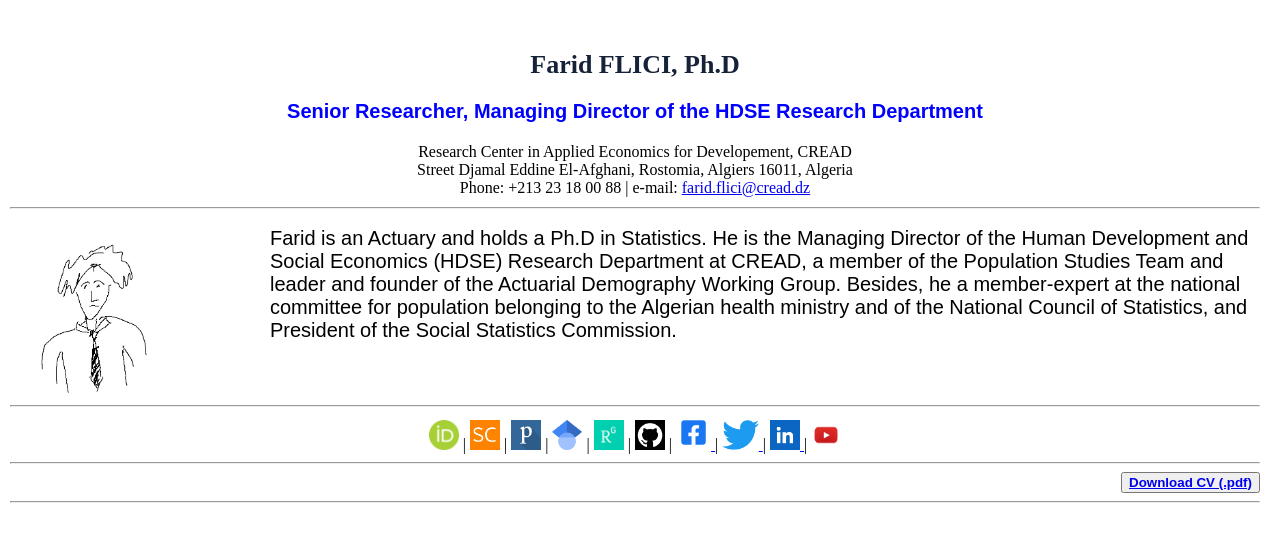
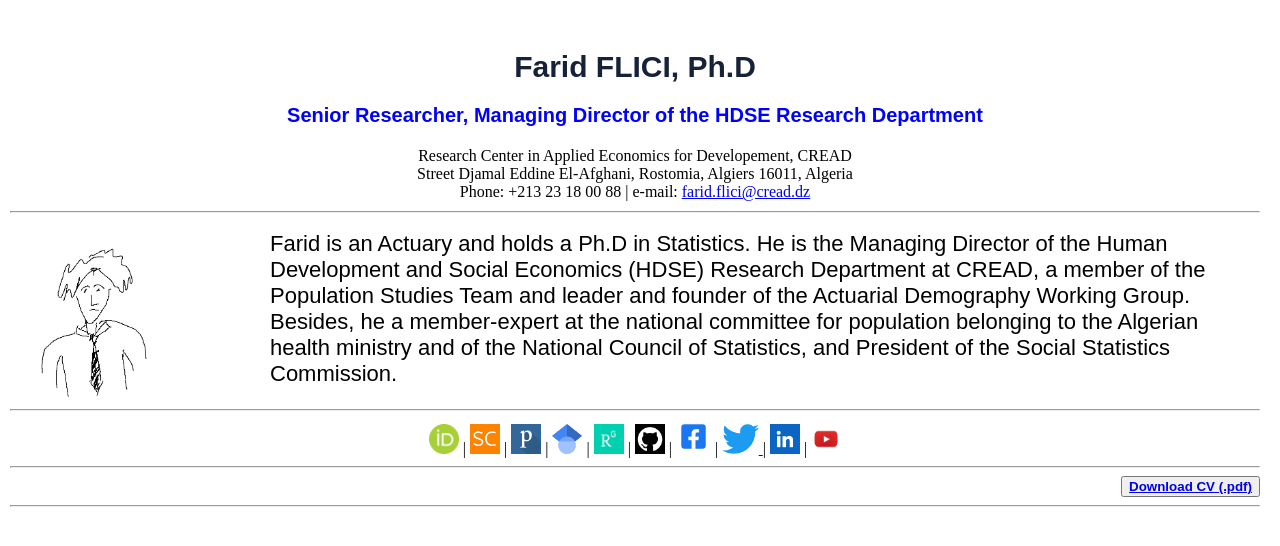
Before and after one commit to Farid-FLICI/farid-flici.github.io, a Jekyll site: the page researchername.html, which Jekyll copies as it is, in a window 1280 px wide. Shown: the top 546 px of the page. Built offline with Jekyll 4.4.1, drawn with Linux system fonts in a browser that asks for light colours.

Commit message:
Update researchername.html

```diff
--- a/researchername.html
+++ b/researchername.html
@@ -6,12 +6,13 @@
 <style>
 
 body {margin: 0;       }
-p{               font-family: sans-serif;   font-size: 18px; text-align: justify; margin: 10px 10px 10px 10px }
-p2{              font-family: sans-serif;   font-size: 20px; text-align: justify; }
-h1{              font-family: Merriweather; font-size: 26px; font-weight: bold ; text-align: center  ; color:#152238    }
+p{               font-family: sans-serif;   font-size: 20px; text-align: justify; margin: 10px 10px 10px 10px }
+p2{              font-family: sans-serif;   font-size: 22px; text-align: justify; }
+h1{              font-family: sans-serif; font-size: 30px; font-weight: bold ; text-align: center  ; color:#152238    }
 h2{              font-family: sans-serif;   font-size: 22px; font-weight: bold ; text-align: center; background-color: #05294a; color:white  }
 h3{              font-family: sans-serif;   font-size: 20px; font-weight: bold ; text-align: center  ; color: blue; }
 h4{              font-family: sans-serif;   font-size: 18px; font-weight: bold ; text-align: center     }
+  .b {color: #12ff1a; text-decoration: none;   }
 
 * {  box-sizing: border-box;}
 .column {  float: left;  padding: 10px;  height: 180px;}
@@ -36,7 +37,7 @@ Phone: +213 23 18 00 88 |  e-mail: <a href="farid.flici@cread.dz" > farid.flici@
 <hr>
  <div class="row">
  <div class="column left" style="background-color:#white;">
-<p><img src="/pic_mister_researcher.jpg", height= "160" alt=" " style="float: center;"/></p>
+<p><img src="/pic_mister_researcher.jpg", height= "160" alt=" " style="float: center; text-align:center"/></p>
   </div>
   <div class="column right" style="background-color:white;">
  <p2 style="text-align: justify"> Farid is an Actuary and holds a Ph.D in Statistics. He is the Managing Director of the Human Development and Social Economics (HDSE) Research Department at CREAD,
@@ -60,13 +61,13 @@ Phone: +213 23 18 00 88 |  e-mail: <a href="farid.flici@cread.dz" > farid.flici@
    <a class="a">|</a>
   <a href="https://github.com/Farid-FLICI" target="_blank"><img height="30" src="/github-logo.png"/></a>
    <a class="a">|</a>
-   <a href="https://www.facebook.com/flicifarid"  target="_blank"><img height="35" src=" /facebook-logo.png"/> </a>
+   <a href="https://www.facebook.com/flicifarid"  target="_blank"><img height="35" src=" /facebook-logo.png"/></a>
    <a class="a">|</a>
   <a href="https://twitter.com/Farid_FLICI" target="_blank"><img height="30" src="/twitter-logo.png"/> </a>
    <a class="a">|</a>
-  <a href="https://www.linkedin.com/in/farid-flici-659a7625/" target="_blank"><img height="30" src="linkedin-logo.png"/> </a>
+  <a href="https://www.linkedin.com/in/farid-flici-659a7625/" target="_blank"><img height="30" src="linkedin-logo.png"/></a>
    <a class="a">|</a>
-  <a href="https://www.youtube.com/channel/UCjh6IaTMexnUe8z3S_ZGa0A" target="_blank"><img height="30" src="/youtube-logo.jpeg"/> </a>
+  <a href="https://www.youtube.com/channel/UCjh6IaTMexnUe8z3S_ZGa0A" target="_blank"><img height="30" src="/youtube-logo.jpeg"/></a>
   </div>
 
  <hr>
```
